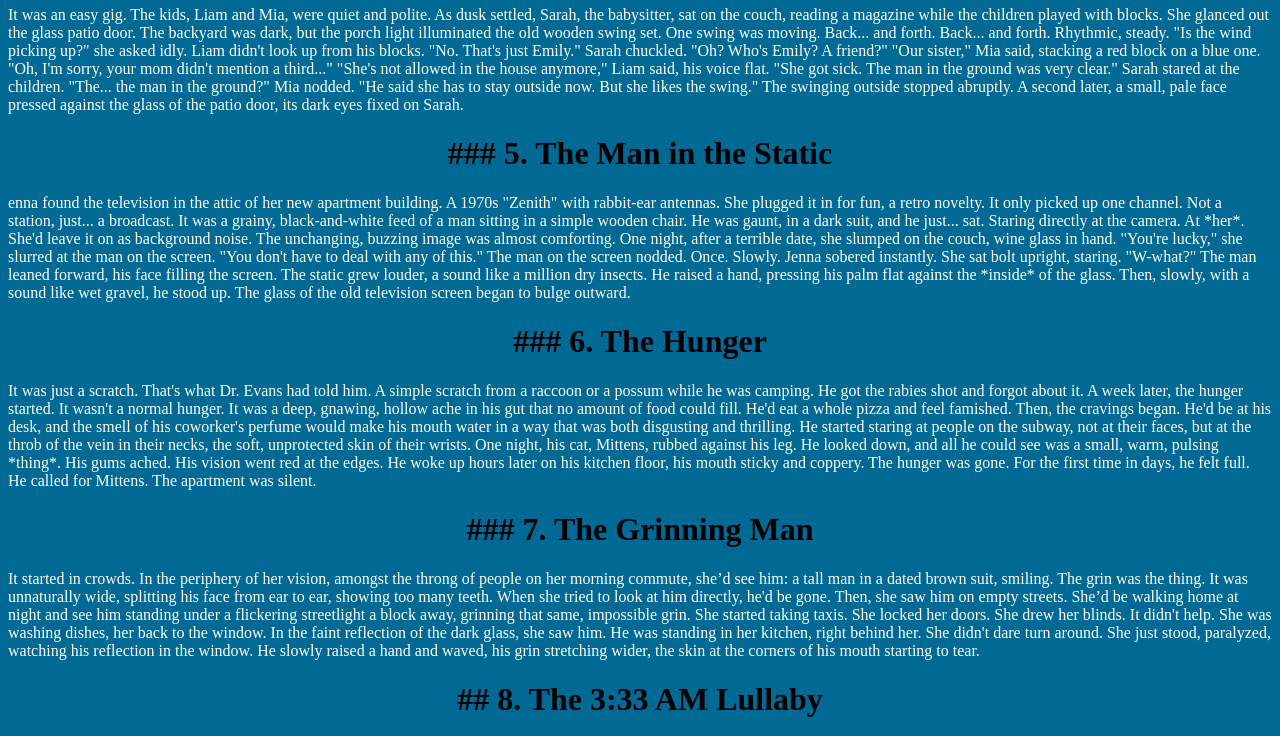
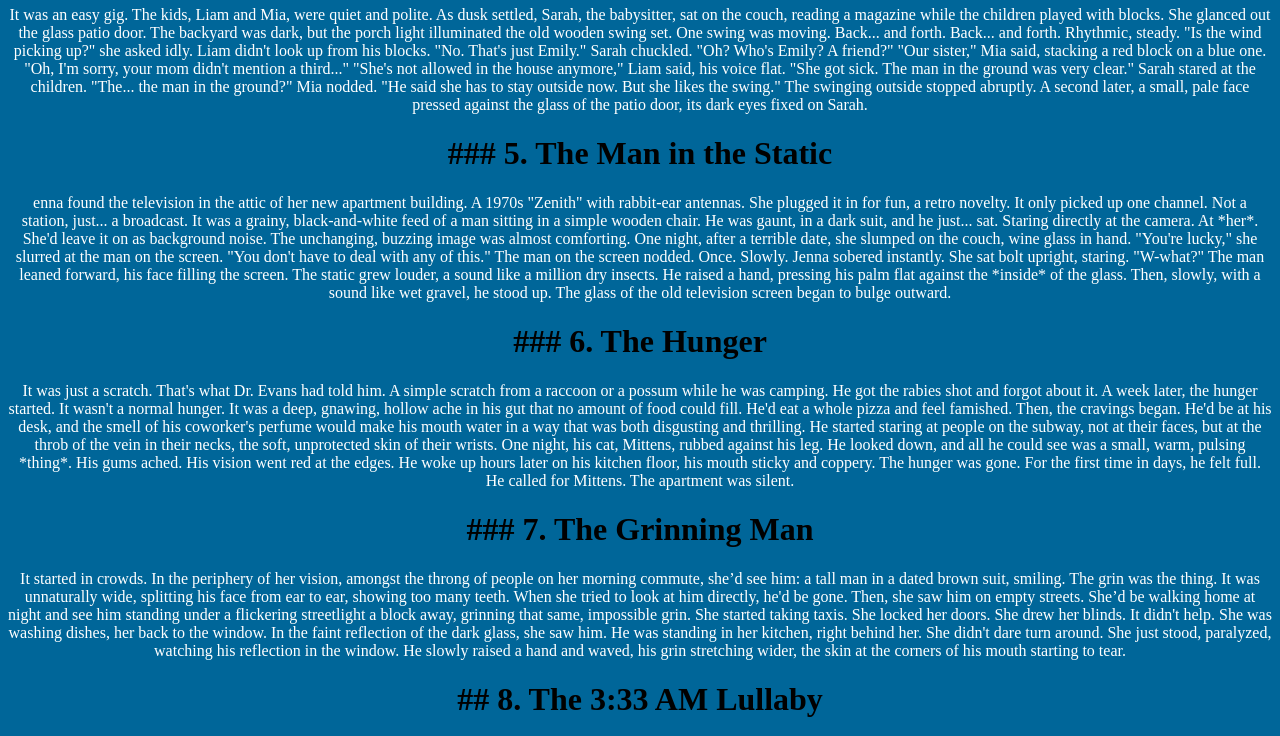
Before and after one commit to simak752012/Code-X-Stories-HUB, a plain HTML site: page Horror Stories.html in a window 1280 px wide. Shown: the part 696-1432 px from the top of the page. Drawn offline with Linux system fonts and the light colour scheme.

Commit message:
Change background color in Horror Stories.html

```diff
--- a/Horror Stories.html
+++ b/Horror Stories.html
@@ -177,10 +177,11 @@ The man grabbed Greg's wrist. His grip was like iron.</p>
      color:black;
   }
   p {
+    text-align:center;
     color:white;
   }
   body {
-       background-color:#006994;
+       background-color:#006699;
   }
 </style>
 </head>
```
